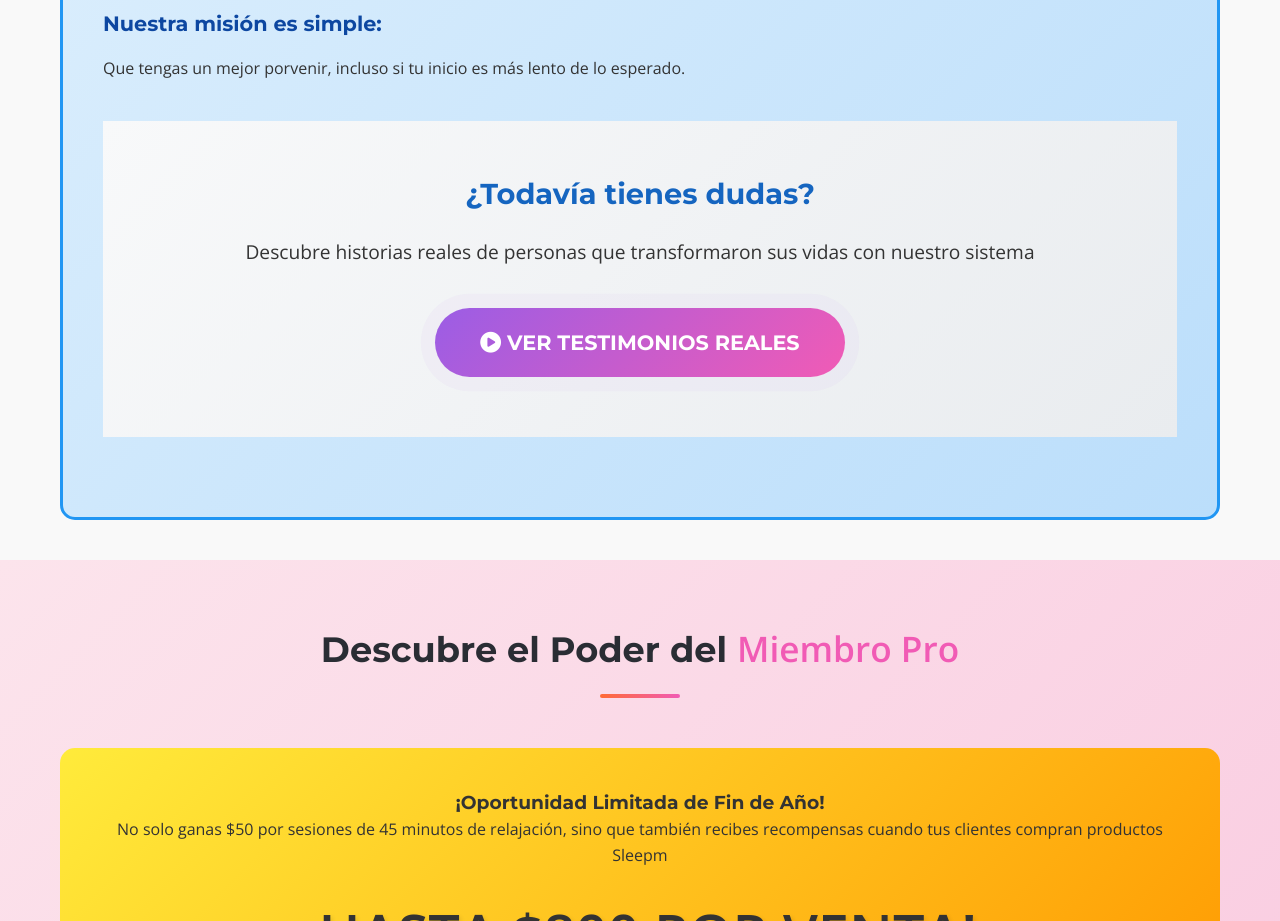
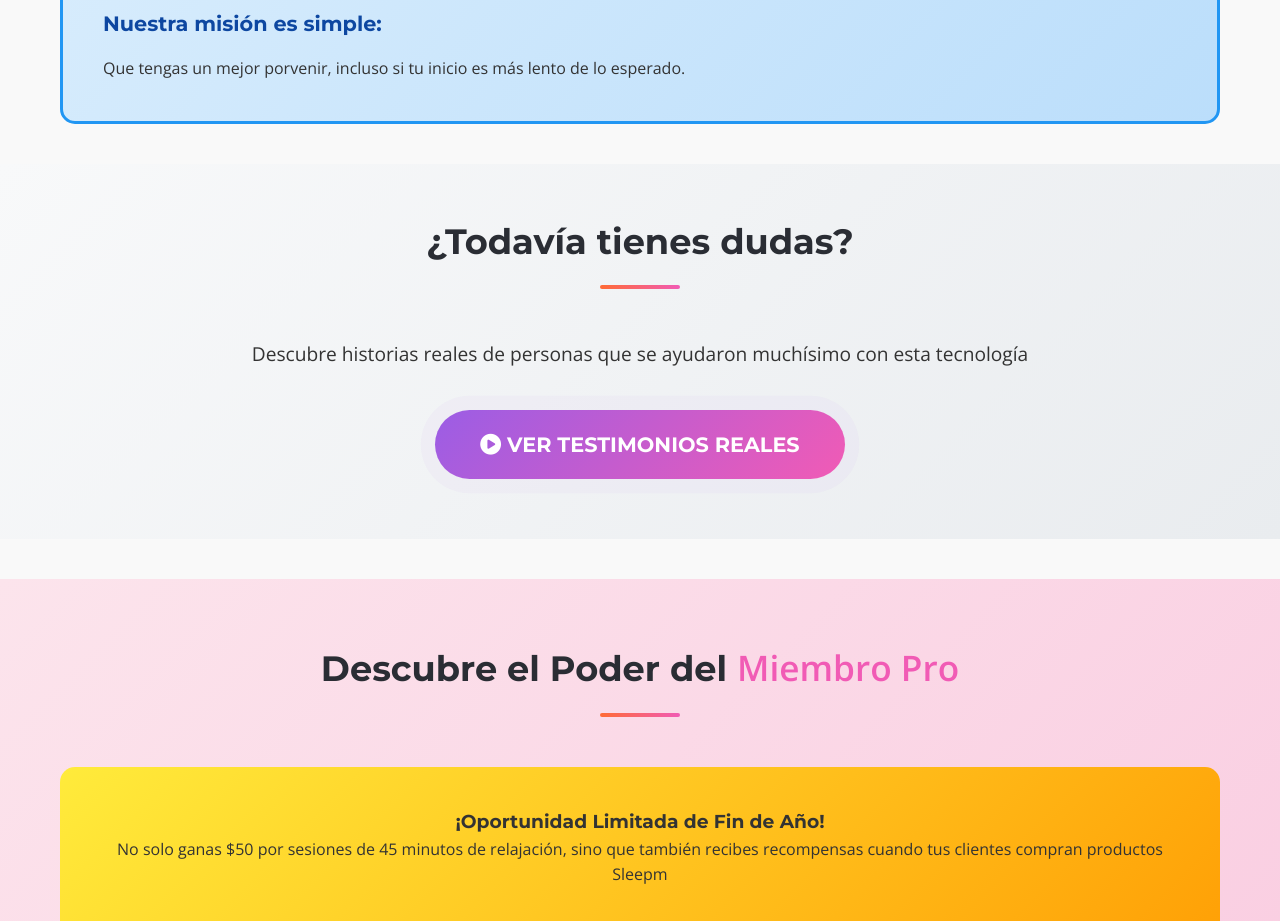
Before and after one commit to emprendedr/Sleepmpro, a plain HTML site: page index.html in a window 1280 px wide. Shown: the part 3820-4741 px from the top of the page. Drawn offline with nearby package versions, Linux system fonts and the light colour scheme.

Commit message:
Update index.html

```diff
--- a/index.html
+++ b/index.html
@@ -1288,21 +1288,23 @@
 
             <h4>Nuestra misión es simple:</h4>
             <p>Que tengas un mejor porvenir, incluso si tu inicio es más lento de lo esperado.</p>
-
-            <!-- Botón de Testimonios agregado aquí -->
-            <div class="testimonios-section animate-on-scroll">
-                <h3>¿Todavía tienes dudas?</h3>
-                <p style="font-size: 1.2rem; margin-bottom: 30px;">
-                    Descubre historias reales de personas que transformaron sus vidas con nuestro sistema
-                </p>
-                <div class="btn-container">
-                    <a href="https://vidatierra.vercel.app" class="btn btn-testimonios" target="_blank">
-                        <i class="fas fa-play-circle"></i> VER TESTIMONIOS REALES
-                    </a>
-                </div>
+        </div>
+    </div>
+
+    <!-- Sección de Testimonios - MOVIDA AQUÍ -->
+    <section class="testimonios-section">
+        <div class="container">
+            <h2 class="section-title animate-on-scroll">¿Todavía tienes dudas?</h2>
+            <p style="font-size: 1.2rem; margin-bottom: 30px;" class="animate-on-scroll">
+                Descubre historias reales de personas que se ayudaron muchísimo con esta tecnología
+            </p>
+            <div class="btn-container animate-on-scroll">
+                <a href="https://vidatierra.vercel.app" class="btn btn-testimonios" target="_blank">
+                    <i class="fas fa-play-circle"></i> VER TESTIMONIOS REALES
+                </a>
             </div>
         </div>
-    </div>
+    </section>
 
     <!-- Sección de Miembro Pro y Productos Sleepm -->
     <section class="pro-membership-section">
```
